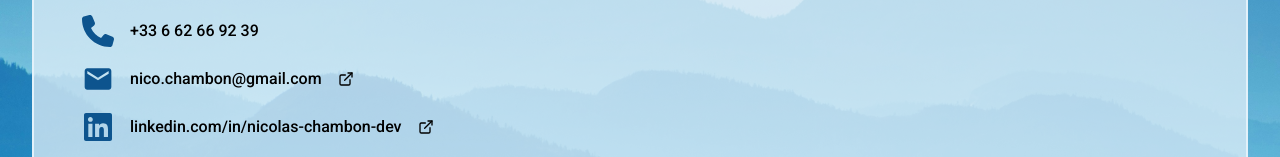
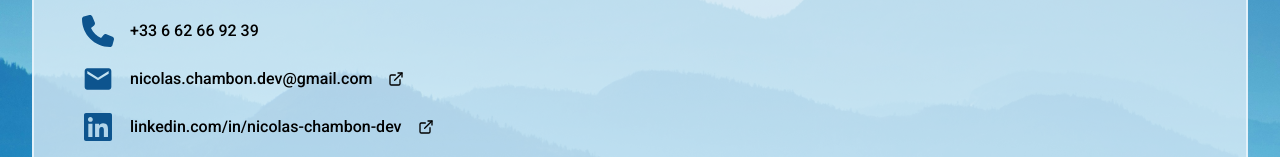
Before and after one commit to NicolasChambon/Portfolio-Nicolas-Chambon, a React (Vite) app: page /contact in a window 1280 px wide. Shown: the part 268-425 px from the top of the page. Built offline with nearby package versions, Linux system fonts and the light colour scheme.

Commit message:
correct some errors in experiences dates and modify email adress in contact page

```diff
--- a/src/components/pages/Contact/Contact.jsx
+++ b/src/components/pages/Contact/Contact.jsx
@@ -38,7 +38,7 @@ const Contact = () => {
             >
               <MdEmail className="Contact-wrapper-items-item-link-icon" />
               <p className="Contact-wrapper-items-item-link-text">
-                nico.chambon@gmail.com
+                nicolas.chambon.dev@gmail.com
               </p>
               <FiExternalLink className="Contact-wrapper-items-item-link-iconLink" />
             </a>
--- a/src/components/pages/Resume/ResumeMain/ResumeExperiences/ResumeExperiences.jsx
+++ b/src/components/pages/Resume/ResumeMain/ResumeExperiences/ResumeExperiences.jsx
@@ -102,7 +102,7 @@ const ResumeExperiences = () => {
               : 'Decathlon - Laboratoire de biomécanique (Lille, France)'}
           </p>
           <p className="ResumeExperiences-item-whereWhen-when">
-            {language === 'en' ? 'Sept. 17 - Sept. 18' : 'sept. 17 - sept. 18'}
+            {language === 'en' ? 'Sept. 10 - Dec. 17' : 'sept. 10 - dec. 17'}
           </p>
         </div>
         <ul className="ResumeExperiences-item-description">
```
